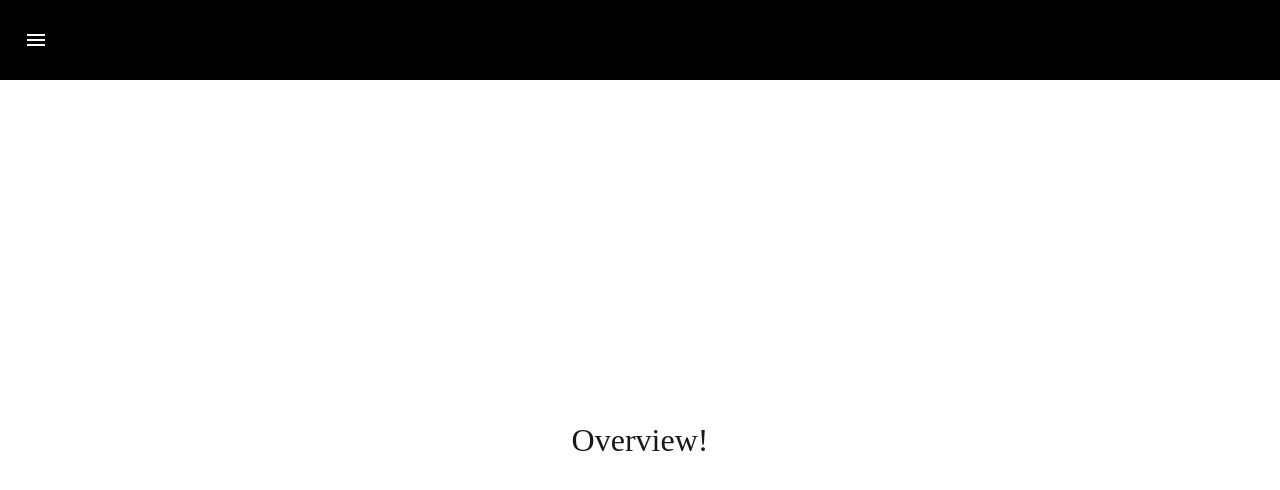
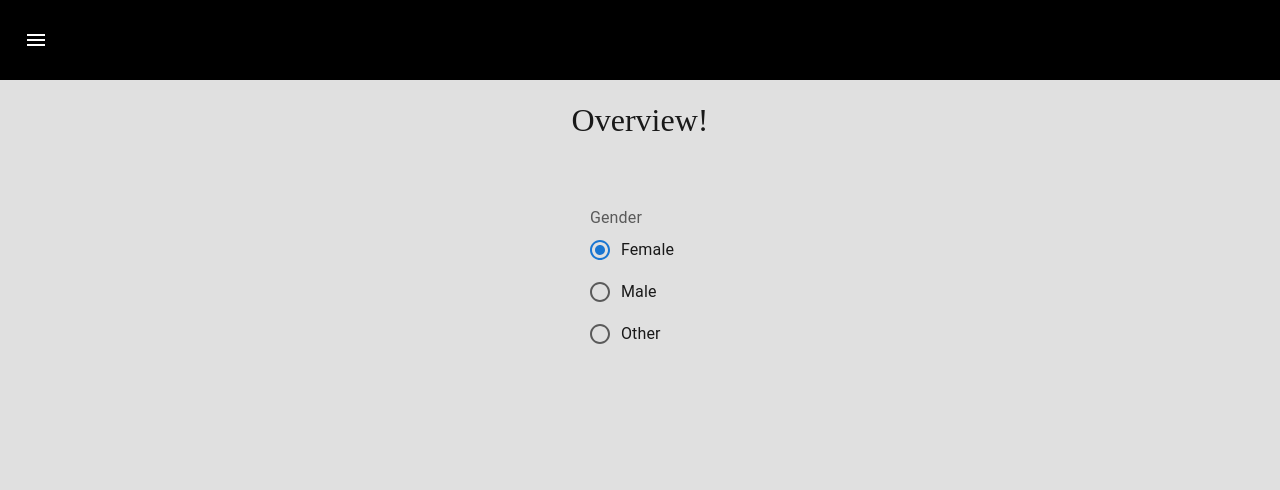
Before and after one commit to makitalpaca/django-react-template, a React (Vite) app in the folder frontend/app/: page /overview in a window 1280 px wide. Shown: the top 490 px of the page. Built offline with nearby package versions, Linux system fonts and the light colour scheme.

Commit message:
update: 微修正

```diff
--- a/frontend/app/src/App.css
+++ b/frontend/app/src/App.css
@@ -13,6 +13,13 @@
   display: flex;
   align-items: center;
   justify-content: center;
-  height: 90vh;
+  height: 10vh;
   font-size: 2rem;
 }
+
+.radio-group {
+  display: flex;
+  align-items: center;
+  justify-content: center;
+  height: 30vh;
+}
--- a/frontend/app/src/components/Theme/styles/theme.ts
+++ b/frontend/app/src/components/Theme/styles/theme.ts
@@ -29,14 +29,16 @@
 const LIGHT_THEME: Theme = {
   base: {
     color: '#191919',
-    background: 'white',
+    // background: 'white',
+    background: '#e0e0e0',
   },
 };
 
 const DARK_THEME: Theme = {
   base: {
     color: 'white',
-    background: '#101010',
+    // background: '#101010',
+    background: '#0a1929',
   },
 };
 
--- a/frontend/app/src/pages/Overview.tsx
+++ b/frontend/app/src/pages/Overview.tsx
@@ -1,7 +1,53 @@
 import { type FC } from 'react';
+// import styled from '@emotion/styled';
+import FormControl from '@mui/material/FormControl';
+import FormControlLabel from '@mui/material/FormControlLabel';
+import FormLabel from '@mui/material/FormLabel';
+import Radio from '@mui/material/Radio';
+import RadioGroup from '@mui/material/RadioGroup';
+
+// const OverviewStyle = styled.div`
+//   display: flex;
+//   justify-content: center;
+//   align-items: center;
+//   height: 10vh;
+//   font-size: 2rem;
+// `;
+
+// const RadioStyle = styled.div`
+//   display: flex;
+//   justify-content: center;
+//   align-items: center;
+//   height: 30vh;
+// `;
 
 const Overview: FC = () => {
-  return <div className="overview">Overview!</div>;
+  return (
+    <>
+      {/* <OverviewStyle>Overview!</OverviewStyle> */}
+      <div className="overview">Overview!</div>
+      {/* <RadioStyle> */}
+      <div className="radio-group">
+        <FormControl>
+          <FormLabel id="demo-radio-buttons-group-label">Gender</FormLabel>
+          <RadioGroup
+            aria-labelledby="demo-radio-buttons-group-label"
+            defaultValue="female"
+            name="radio-buttons-group"
+          >
+            <FormControlLabel
+              value="female"
+              control={<Radio />}
+              label="Female"
+            />
+            <FormControlLabel value="male" control={<Radio />} label="Male" />
+            <FormControlLabel value="other" control={<Radio />} label="Other" />
+          </RadioGroup>
+        </FormControl>
+        {/* </RadioStyle> */}
+      </div>
+    </>
+  );
 };
 
 export default Overview;
```
